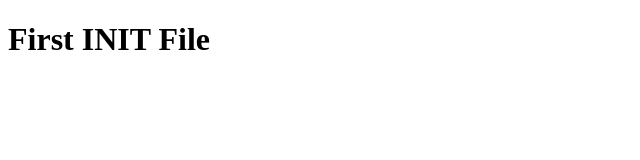
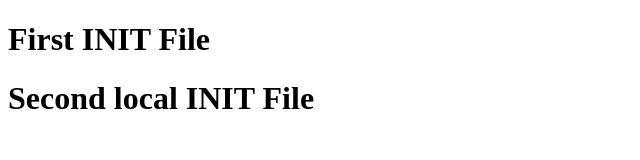
Before and after one commit to Ubwebs-solution/narendraLocalFile, a plain HTML site: page index.html in a window 1280 px wide. Shown: the whole page, without its empty margins (0-640 px from the left). Drawn offline with Linux system fonts and the light colour scheme.

Commit message:
add a text

```diff
--- a/index.html
+++ b/index.html
@@ -7,5 +7,6 @@
 </head>
 <body>
     <h1>First INIT File</h1>
+    <h1>Second local INIT File</h1>
 </body>
 </html>
```
